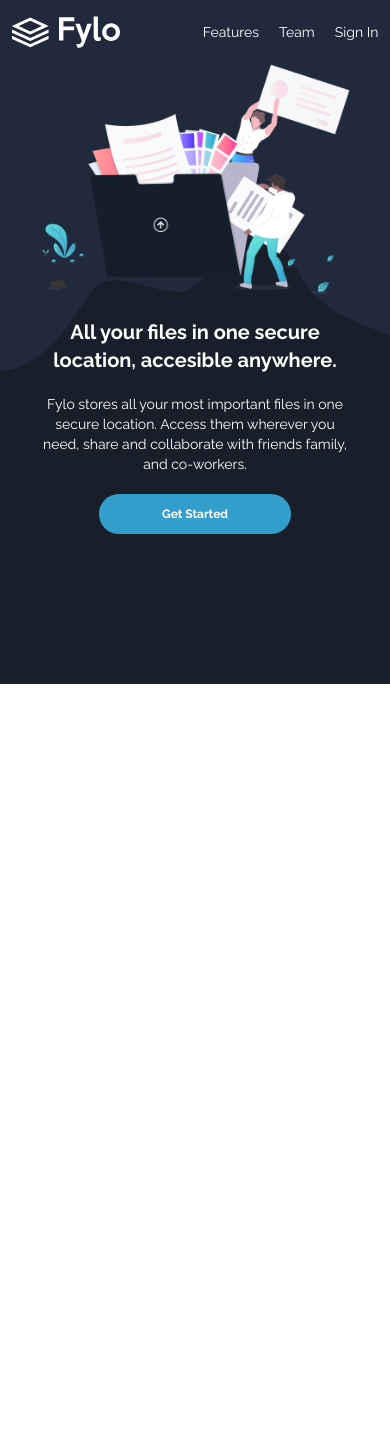
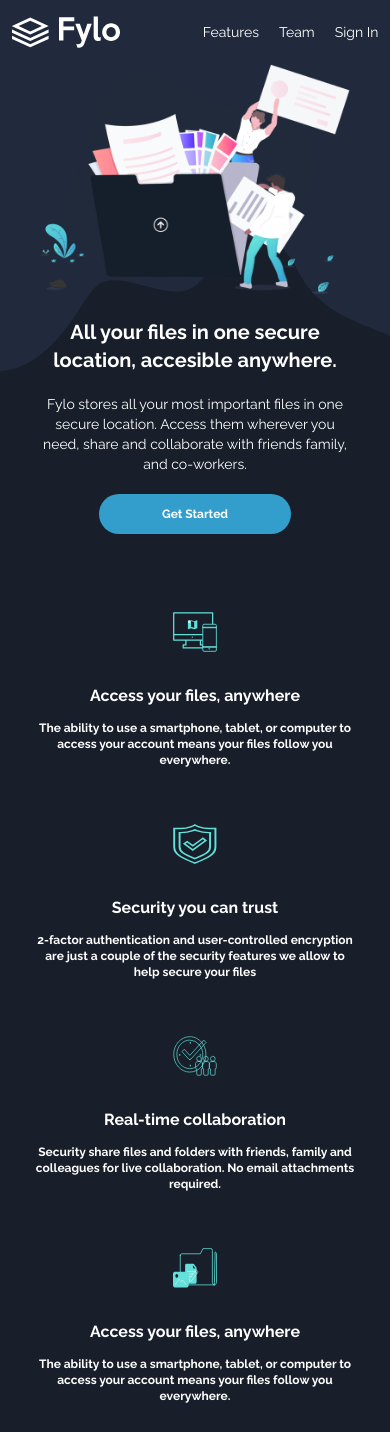
Before and after one commit to HenryAprendo/landing-page-tailwind, an Angular app: page / in a window 390 px wide. Before the commit the page ends 844 px from the top, so only its background shows below. Built offline with nearby package versions, Linux system fonts and the light colour scheme.

Commit message:
Maquetado y estilos a sección de servicios en mobile

```diff
--- /dev/null
+++ b/src/app/data/service.ts
@@ -0,0 +1,34 @@
+
+export interface Service {
+  id: number;
+  icon: string,
+  title: string,
+  description: string;
+}
+
+export const dataServices: Service[] = [
+  {
+    id: 1,
+    icon: './../../assets/filodark/images/icon-access-anywhere.svg',
+    title: 'Access your files, anywhere',
+    description: 'The ability to use a smartphone, tablet, or computer to access your account means your files follow you everywhere.',
+  },
+  {
+    id: 2,
+    icon: './../../assets/filodark/images/icon-security.svg',
+    title: 'Security you can trust',
+    description: '2-factor authentication and user-controlled encryption are just a couple of the security features we allow to help secure your files',
+  },
+  {
+    id: 3,
+    icon: './../../assets/filodark/images/icon-collaboration.svg',
+    title: 'Real-time collaboration',
+    description: 'Security share files and folders with friends, family and colleagues for live collaboration. No email attachments required.',
+  },
+  {
+    id: 4,
+    icon: './../../assets/filodark/images/icon-any-file.svg',
+    title: 'Access your files, anywhere',
+    description: 'The ability to use a smartphone, tablet, or computer to access your account means your files follow you everywhere.',
+  },
+];
--- a/src/app/filo-dark-project/filo-dark/filo-dark.component.html
+++ b/src/app/filo-dark-project/filo-dark/filo-dark.component.html
@@ -25,10 +25,19 @@
       </div>
 
       <div class="relative w-full h-[320px] bg-dark-blue-testimonial-fd">
-        <!-- <img class="absolute top-56 right-0 left-0 w-full" src="./../../../assets/filodark/images/bg-curvy-mobile.svg" alt="curvy-mobile"> -->
         <img class="absolute bottom-0 w-full max-h-40" src="./../../../assets/filodark/images/bg-curvy-mobile.svg" alt="curvy-mobile">
       </div>
-      <div class="w-full h-[300px] bg-dark-blue-main-fd">
+      <div class="w-full h-[200px] bg-dark-blue-main-fd">
+      </div>
+    </section>
+
+    <section class="bg-dark-blue-main-fd">
+      <div class="flex flex-col justify-center items-center">
+        <article class="w-full max-w-sm flex flex-col items-center text-center p-7" *ngFor="let item of listService">
+          <img class="mb-8 h-10 w-11" [src]="item.icon" [alt]="item.title">
+          <h2 class="mb-3 text-base font-bold text-white-fd">{{item.title}}</h2>
+          <p class="text-xs font-semibold text-white-fd">{{item.description}}</p>
+        </article>
       </div>
     </section>
   </main>
--- a/src/app/filo-dark-project/filo-dark/filo-dark.component.ts
+++ b/src/app/filo-dark-project/filo-dark/filo-dark.component.ts
@@ -1,5 +1,6 @@
 import { Component } from '@angular/core';
 import { CommonModule } from '@angular/common';
+import { dataServices, Service } from './../../data/service';
 
 @Component({
   selector: 'app-filo-dark',
@@ -10,4 +11,8 @@ import { CommonModule } from '@angular/common';
 })
 export class FiloDarkComponent {
 
+  listService: Service[] = dataServices.slice();
+
+
+
 }
```
